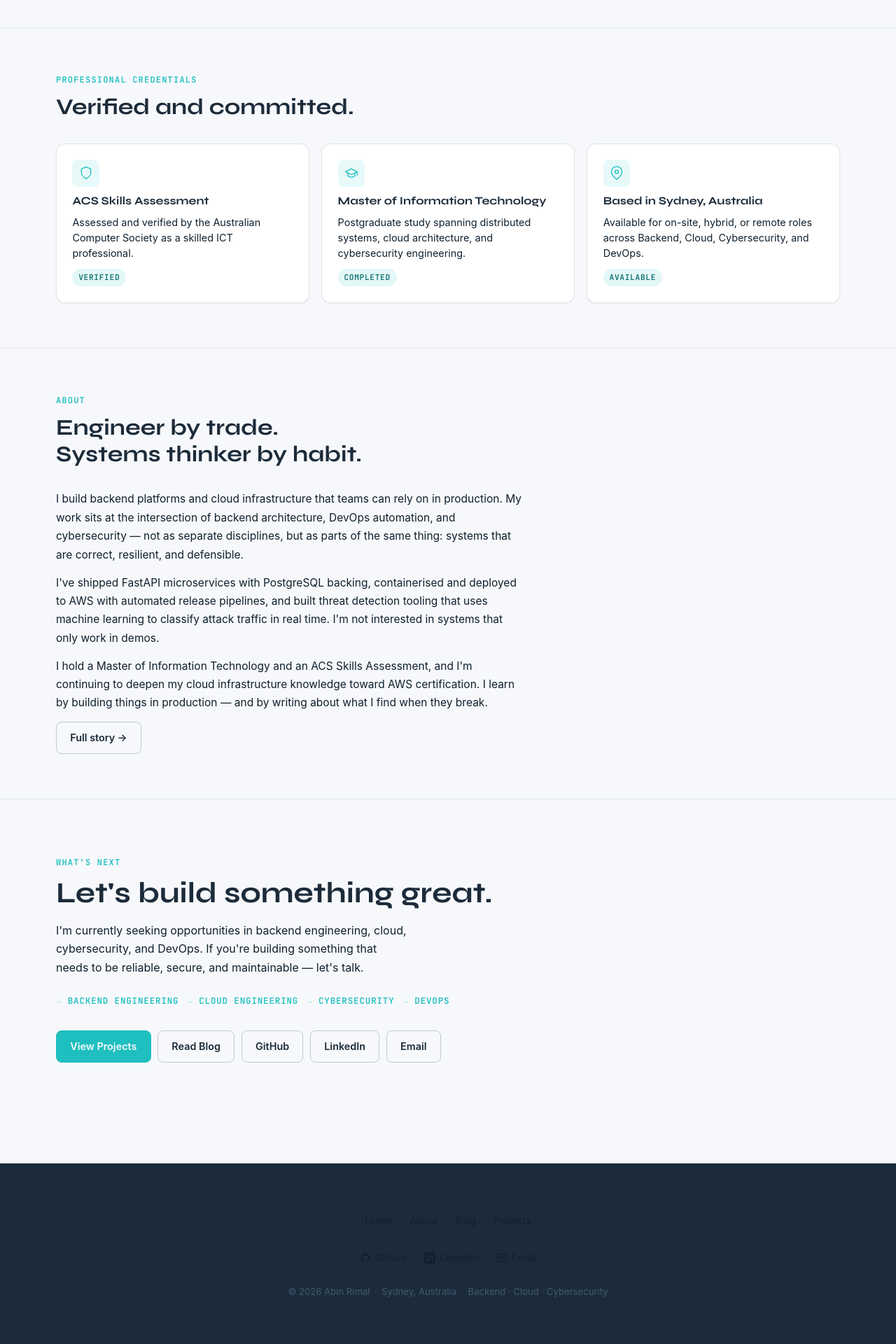
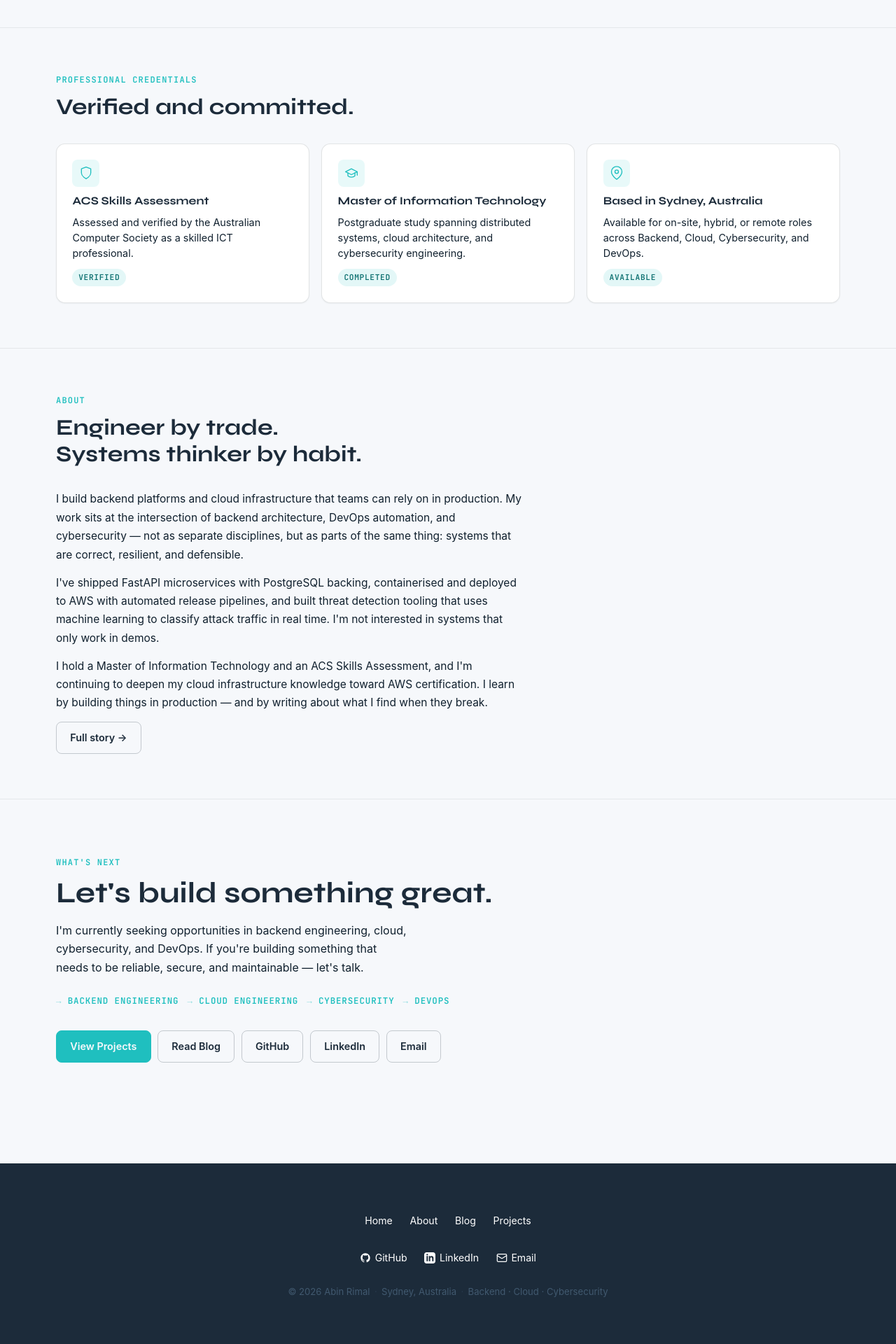
Before and after one commit to abinrimal/abinrimal.github.io, a Jekyll site: the page built from index.md, in a window 1280 px wide. Shown: the part 3504-5424 px from the top of the page at 70% size. Built offline with Jekyll 4.4.1, drawn with Linux system fonts in a browser that asks for light colours.

Commit message:
Change text color to white in components.scss

```diff
--- a/_sass/_components.scss
+++ b/_sass/_components.scss
@@ -825,7 +825,7 @@
   align-items: center;
   gap: .35rem;
   font-size: .88rem;
-  color: var(--color-text);
+  color: #FFF;
   text-decoration: none;
   padding: .3rem .4rem;
   border-radius: .35rem;
```
